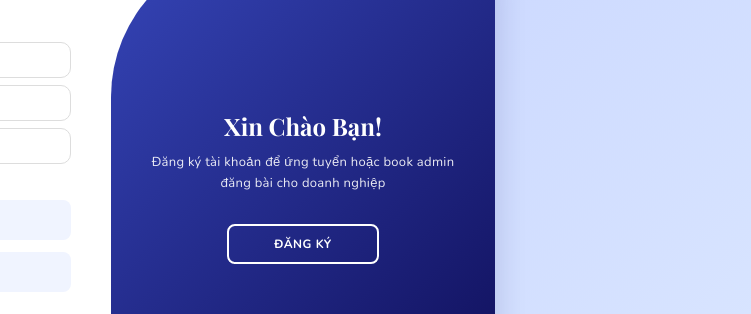
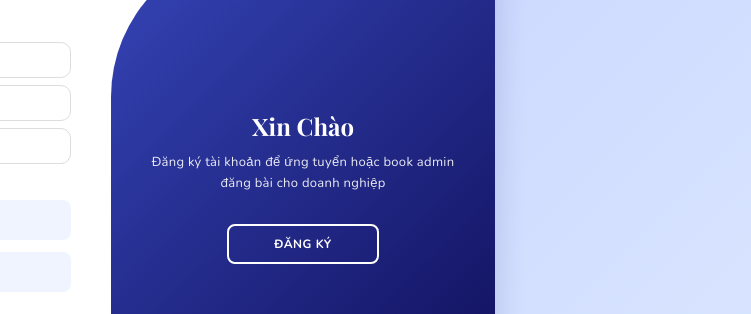
Before and after one commit to Phuonganh149/-N-CHUY-N-NG-NH, a website: page login.html in a window 1280 px wide. Shown: the part 248-562 px from the top of the page, 529-1280 px from the left. Drawn offline with nearby package versions, Linux system fonts and the light colour scheme.

Commit message:
Update login.html

```diff
--- a/login.html
+++ b/login.html
@@ -69,7 +69,7 @@
                 <button class="hidden" id="login">Đăng Nhập</button>
             </div>
             <div class="toggle-panel toggle-right">
-                <h1>Xin Chào Bạn!</h1>
+                <h1>Xin Chào</h1>
                 <p>Đăng ký tài khoản để ứng tuyển hoặc book admin đăng bài cho doanh nghiệp</p>
                 <button class="hidden" id="register">Đăng Ký</button>
             </div>
```
